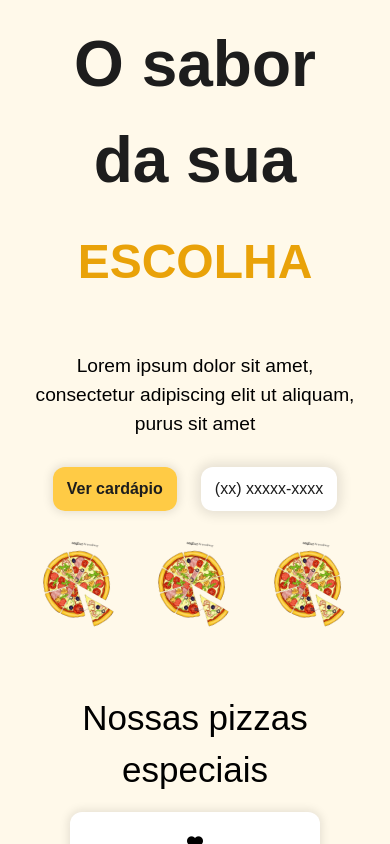
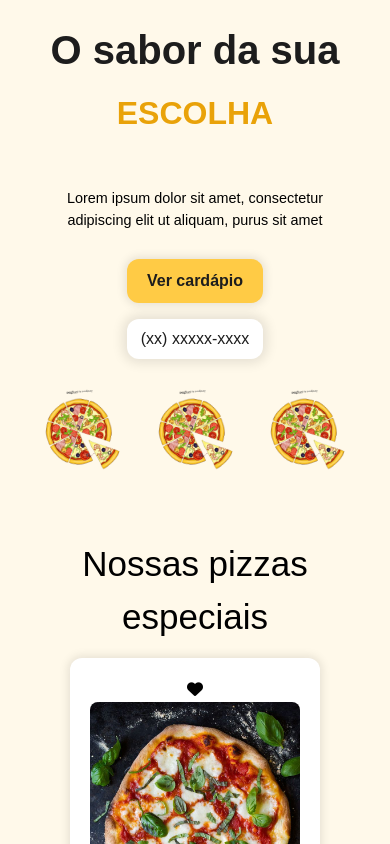
Before and after one commit to isaac-kapela/Projeto_final_toti, a React (Create React App) app in the folder Frontend/login/: page / in a window 390 px wide. Shown: the top 844 px of the page. Built offline with nearby package versions, Linux system fonts and the light colour scheme.

Commit message:
deixando mais responsiva

```diff
--- a/Frontend/login/src/App.css
+++ b/Frontend/login/src/App.css
@@ -1,17 +1,28 @@
-
-*{
+* {
   margin: 0;
   padding: 0;
   box-sizing: border-box;
 }
 
 .container2 {
-    width: 100vw;
+  width: 100%;
   min-height: 100vh;
+  padding: 1rem;
 }
 
 .container2.dark {
   background: #5a5858;
   color: white;
+}
 
+@media (max-width: 768px) {
+  .container2 {
+      padding: 0.5rem;
   }
+}
+
+@media (max-width: 480px) {
+  .container2 {
+      padding: 0.25rem;
+  }
+}
--- a/Frontend/login/src/components/Footer/footer.css
+++ b/Frontend/login/src/components/Footer/footer.css
@@ -10,17 +10,18 @@
 }
 
 footer.light {
-    background-color: #fcb440;
-    color: #333333;
+  background-color: black;
+  color: white;
 }
 
 footer.light .conteudo-footer,
 footer.light .icones-sociais i {
-    color: #333333;
+  color: white;
+  font-weight: bold;
 }
 
 footer.light .lista li {
-    color: #333333;
+  color: white;
 }
 
 footer.dark {
@@ -38,7 +39,8 @@
 }
 
 .containerFooter {
-    width: 1140px;
+  width: 100%;
+  max-width: 1140px;
   margin: auto;
   display: flex;
   justify-content: center;
@@ -144,8 +146,7 @@
 }
 
 @media (max-width: 768px) {
-    .container {
-      width: 100%;
+  .containerFooter {
     flex-direction: column;
     align-items: center;
   }
@@ -159,3 +160,21 @@
     width: 100%;
   }
 }
+
+@media (max-width: 480px) {
+  h3 {
+    font-size: 24px;
+  }
+
+  .conteudo-footer p {
+    font-size: 14px;
+  }
+
+  .icones-sociais i {
+    font-size: 20px;
+  }
+
+  .barra-inferior p {
+    font-size: 14px;
+  }
+}
--- a/Frontend/login/src/components/NavBar/navBar.css
+++ b/Frontend/login/src/components/NavBar/navBar.css
@@ -12,7 +12,7 @@
     justify-content: space-between;
     color: #333333;
     padding: 15px 7%;
-    box-shadow: 0 2px 5px rgba(0,0,0,0.1);
+    box-shadow: 0 2px 5px rgba(0, 0, 0, 0.1);
     transition: 0.7s;
   }
 
@@ -37,7 +37,7 @@
   }
 
   .li_lista a {
-    color: #333333;
+    color: white;
     text-decoration: none;
     transition: color 0.3s;
     font-weight: bold;
@@ -53,8 +53,8 @@
   }
 
   .navbar.light {
-    background-color: #ff5500;
-    color: #333333;
+    background-color: #c1280f;
+    color: white;
   }
 
   .navbar.dark {
@@ -70,7 +70,7 @@
     color: #ff6347;
   }
 
-.someResponsiva{
+  .someResponsiva {
     display: none;
   }
 
@@ -79,9 +79,11 @@
       flex-direction: column;
       align-items: flex-start;
     }
+
     .logo {
       width: 20%;
     }
+
     .ul_lista {
       flex-direction: column;
       width: 100%;
@@ -111,7 +113,7 @@
       color: black;
     }
 
-    .some{
+    .some {
       display: none;
     }
   }
@@ -135,3 +137,28 @@
       display: flex;
     }
   }
+
+  @media (max-width: 480px) {
+    .navbar {
+      padding: 10px 5%;
+    }
+
+    .logo {
+      font-size: 2.5rem;
+    }
+
+    .li_lista {
+      font-size: 16px;
+      margin: 8px 0;
+    }
+
+    .hamburger {
+      top: 10px;
+      right: 5%;
+    }
+
+    .hamburger div {
+      width: 25px;
+      height: 2px;
+    }
+  }
--- a/Frontend/login/src/pages/Carinho/carinho.css
+++ b/Frontend/login/src/pages/Carinho/carinho.css
@@ -125,7 +125,7 @@
 @media (max-width: 768px) {
   .carinho-container {
     width: 90%;
-}
+  }
 
   .carinho-item {
     font-size: 1em;
@@ -147,3 +147,21 @@
     text-align: center;
   }
 }
+
+@media (max-width: 480px) {
+  .carinho-header {
+    font-size: 1.5em;
+  }
+
+  .carinho-item {
+    font-size: 0.9em;
+  }
+
+  .total-preco {
+    font-size: 1.2em;
+  }
+
+  .btn-fina {
+    padding: 10px 20px;
+  }
+}
--- a/Frontend/login/src/pages/Home/home.css
+++ b/Frontend/login/src/pages/Home/home.css
@@ -35,7 +35,6 @@ body {
   padding: 15px;
   transition: background 0.3s ease, transform 0.3s ease;
   box-shadow: 0 4px 8px rgba(0, 0, 0, 0.1);
-  width: 25%;
   background-color: #f4ebe1;
   cursor: pointer;
   text-align: center;
@@ -43,14 +42,11 @@ body {
   flex-direction: column;
   justify-content: center;
   gap: 10px;
-
 }
 
 .item-menu:hover {
   background: #f0e9e9;
   transform: scale(1.05);
-
-
 }
 
 .imagem-item {
@@ -137,9 +133,51 @@ body {
   padding: 80px;
 }
 
-.imagem-item img{
+.imagem-item img {
   width: 50%;
   height: auto;
   border-radius: 8px;
   margin-bottom: 15px;
 }
+
+@media (max-width: 1200px) {
+  .lista {
+    grid-template-columns: repeat(2, 1fr);
+  }
+}
+
+@media (max-width: 768px) {
+  .lista {
+    grid-template-columns: 1fr;
+  }
+
+  .item-menu {
+    width: 100%;
+  }
+
+  .imagem-item {
+    width: 100%;
+  }
+}
+
+@media (max-width: 480px) {
+  .titulo {
+    font-size: 20px;
+  }
+
+  .titulo-item {
+    font-size: 16px;
+  }
+
+  .preco-item {
+    font-size: 14px;
+  }
+
+  .disponibilidade-item {
+    font-size: 12px;
+  }
+
+  .botao-submit {
+    padding: 8px 16px;
+  }
+}
--- a/Frontend/login/src/pages/LandingPage/landigPage.css
+++ b/Frontend/login/src/pages/LandingPage/landigPage.css
@@ -75,16 +75,20 @@ section {
 
 #home {
   display: flex;
+  flex-direction: column;
+  align-items: center;
   min-height: calc(100vh - 91px);
   position: relative;
 }
 
 #cta {
-  width: 35%;
+  width: 100%;
   display: flex;
   flex-direction: column;
   gap: 28px;
   margin-top: 5%;
+  text-align: center;
+  align-items: center;
 }
 
 #cta .title {
@@ -104,6 +108,8 @@ section {
 #cta_buttons {
   display: flex;
   gap: 24px;
+  flex-wrap: wrap;
+  justify-content: center;
 }
 
 #cta_buttons a {
@@ -129,14 +135,15 @@ section {
 #banner {
   display: flex;
   align-items: start;
-  justify-content: end;
-  width: 70%;
+  justify-content: center;
+  width: 100%;
   z-index: 2;
 }
 
 #banner img {
-  height: 35rem;
-  width: 35rem;
+  height: auto;
+  width: 100%;
+  max-width: 35rem;
 }
 
 .shape {
@@ -149,6 +156,7 @@ section {
   right: 0;
   z-index: 1;
 }
+
 @keyframes girar {
   from {
     transform: rotate(0deg);
@@ -162,52 +170,6 @@ section {
   animation: girar 4s linear infinite;
 }
 
-section {
-  padding: 28px 8%;
-}
-
-.btn-default {
-  border: none;
-  display: flex;
-  align-items: center;
-  justify-content: center;
-  background-color: var(--color-primary-5);
-  border-radius: 12px;
-  padding: 10px 14px;
-  font-weight: 600;
-  box-shadow: 0px 0px 10px 2px rgba(0, 0, 0, 0.1);
-  cursor: pointer;
-  transition: background-color 0.3s ease;
-}
-
-.btn-default:hover {
-  background-color: var(--color-primary-3);
-}
-
-.social-media-buttons {
-  display: flex;
-  gap: 18px;
-}
-
-.social-media-buttons a {
-  display: flex;
-  align-items: center;
-  justify-content: center;
-  width: 45px;
-  height: 40px;
-  background-color: var(--color-neutral-0);
-  font-size: 1.25rem;
-  border-radius: 10px;
-  text-decoration: none;
-  color: var(--color-neutral-1);
-  box-shadow: 0px 0px 12px 4px rgba(0, 0, 0, 0.1);
-  transition: box-shadow 0.3s ease;
-}
-
-.social-media-buttons a:hover {
-  box-shadow: 0px 0px 12px 8px rgba(0, 0, 0, 0.1);
-}
-
 .section-title {
   color: var(--color-primary-6);
   font-size: 1.563rem;
@@ -215,6 +177,7 @@ section {
 
 .section-subtitle {
   font-size: 2.1875rem;
+  text-align: center;
 }
 
 #pizzas {
@@ -229,7 +192,8 @@ section {
   border-radius: 12px;
   box-shadow: 0px 0px 10px 2px rgba(0, 0, 0, 0.1);
   padding: 20px;
-  width: 250px;
+  width: 100%;
+  max-width: 250px;
   display: flex;
   flex-direction: column;
   align-items: center;
@@ -283,7 +247,38 @@ section {
   }
 }
 
+@media screen and (max-width: 768px) {
+  #cta .title {
+    font-size: 3rem;
+  }
+
+  #cta .title span {
+    font-size: 2.5rem;
+  }
+
+  #cta .description {
+    font-size: 1rem;
+  }
+
+  #cta_buttons {
+    flex-direction: column;
+    gap: 16px;
+  }
+}
+
 @media screen and (max-width: 450px) {
+  #cta .title {
+    font-size: 2.5rem;
+  }
+
+  #cta .title span {
+    font-size: 2rem;
+  }
+
+  #cta .description {
+    font-size: 0.9rem;
+  }
+
   #phone_button button {
     display: none;
   }
```
Lines whose indentation alone changed are shown as unchanged.
